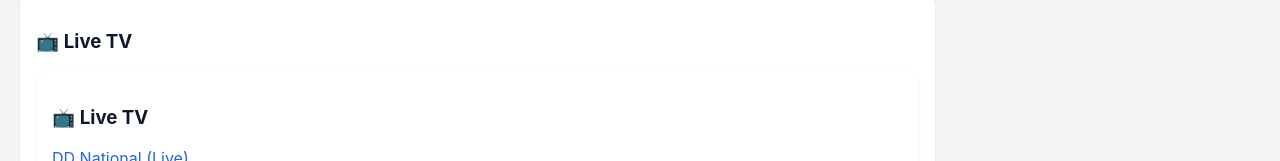
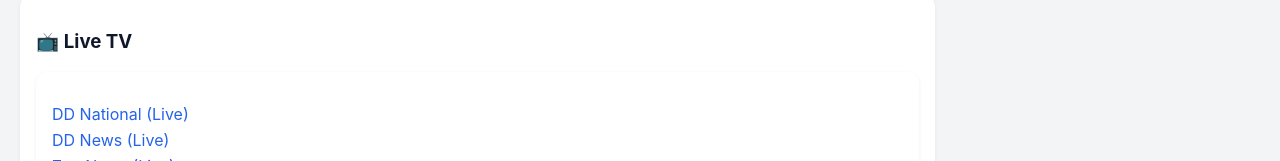
Before and after one commit to kcgpatrika-maker/quicknewsgpt-frontend, a React (Vite) app: page / in a window 1280 px wide. Shown: the part 791-952 px from the top of the page. Built offline with nearby package versions, Linux system fonts and the light colour scheme; no server answers.

Commit message:
Remove Live TV heading from LiveTV component
Remove heading for Live TV section

```diff
--- a/src/components/LiveTV.jsx
+++ b/src/components/LiveTV.jsx
@@ -4,7 +4,6 @@
 function LiveTV() {
   return (
     <section id="live" className="card" style={{ marginTop: 12 }}>
-      <h3>📺 Live TV</h3>
       <ul style={{ listStyle: "none", padding: 0 }}>
         <li style={{ marginBottom: 6 }}>
           <a
```
